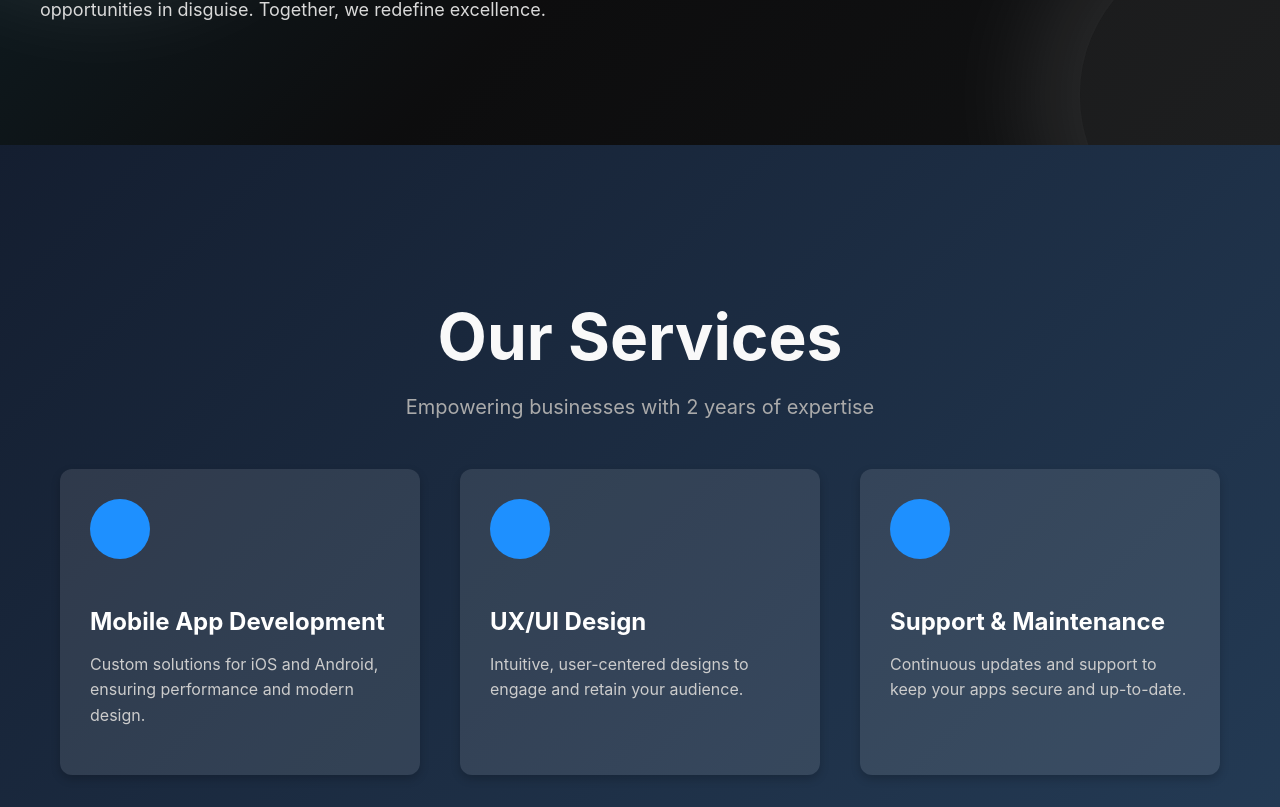
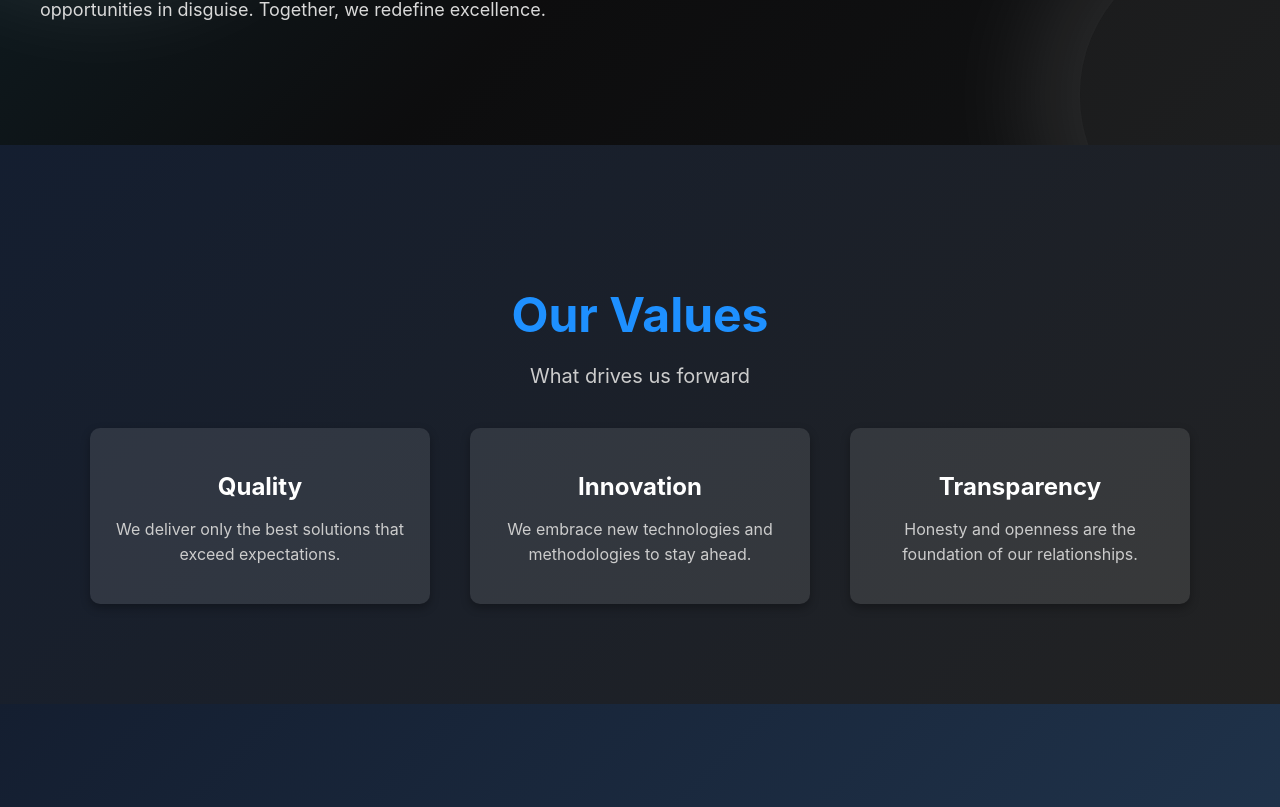
Before and after one commit to lvvNikolas/Kata, a Next.js app: page / in a window 1280 px wide. Shown: the part 1353-2160 px from the top of the page. Built offline with nearby package versions, Linux system fonts and the light colour scheme.

Commit message:
added our Values section

```diff
--- a/src/app/components/About.js
+++ b/src/app/components/About.js
@@ -2,6 +2,7 @@ import styles from '../page.module.css';
 
 export default function About() {
   return (
+    <>
       <section className={styles.aboutSection}>
         <div className={styles.aboutWrapper}>
           <div className={styles.aboutContent}>
@@ -17,5 +18,28 @@ export default function About() {
           </div>
         </div>
       </section>
+
+      {/* Новая секция "Our Values" */}
+      <section className={styles.valuesSection}>
+        <div className={styles.valuesHeader}>
+          <h2>Our Values</h2>
+          <p className={styles.valuesSubtitle}>What drives us forward</p>
+        </div>
+        <div className={styles.valuesList}>
+          <div className={styles.valueItem}>
+            <h3>Quality</h3>
+            <p>We deliver only the best solutions that exceed expectations.</p>
+          </div>
+          <div className={styles.valueItem}>
+            <h3>Innovation</h3>
+            <p>We embrace new technologies and methodologies to stay ahead.</p>
+          </div>
+          <div className={styles.valueItem}>
+            <h3>Transparency</h3>
+            <p>Honesty and openness are the foundation of our relationships.</p>
+          </div>
+        </div>
+      </section>
+    </>
   );
 }
--- a/src/app/page.module.css
+++ b/src/app/page.module.css
@@ -446,6 +446,72 @@
   }
 }
 
+/* Values Section */
+.valuesSection {
+  background: linear-gradient(135deg, #141e30, #222);
+  color: #fff;
+  padding: 100px 20px;
+  text-align: center;
+}
+
+.valuesHeader h2 {
+  font-size: 48px;
+  color: #1e90ff;
+  margin-bottom: 10px;
+}
+
+.valuesSubtitle {
+  font-size: 20px;
+  color: #ccc;
+  margin-bottom: 40px;
+}
+
+.valuesList {
+  display: flex;
+  justify-content: center;
+  gap: 40px;
+  flex-wrap: wrap;
+}
+
+.valueItem {
+  background: rgba(255, 255, 255, 0.1);
+  padding: 20px;
+  border-radius: 10px;
+  box-shadow: 0 4px 10px rgba(0, 0, 0, 0.3);
+  max-width: 300px;
+  transition: all 0.3s ease;
+}
+
+.valueItem:hover {
+  transform: translateY(-5px);
+  box-shadow: 0 8px 20px rgba(0, 0, 0, 0.4);
+}
+
+.valueItem h3 {
+  font-size: 24px;
+  margin-bottom: 10px;
+  color: #fff;
+}
+
+.valueItem p {
+  font-size: 16px;
+  color: #ccc;
+  line-height: 1.6;
+}
+
+/* Адаптивность для мобильных */
+@media (max-width: 768px) {
+  .valuesList {
+    flex-direction: column;
+    align-items: center;
+  }
+
+  .valueItem {
+    max-width: 100%;
+  }
+}
+
+
 
 /* Services Section */
 .servicesSection {
```
Lines whose indentation alone changed are shown as unchanged.
